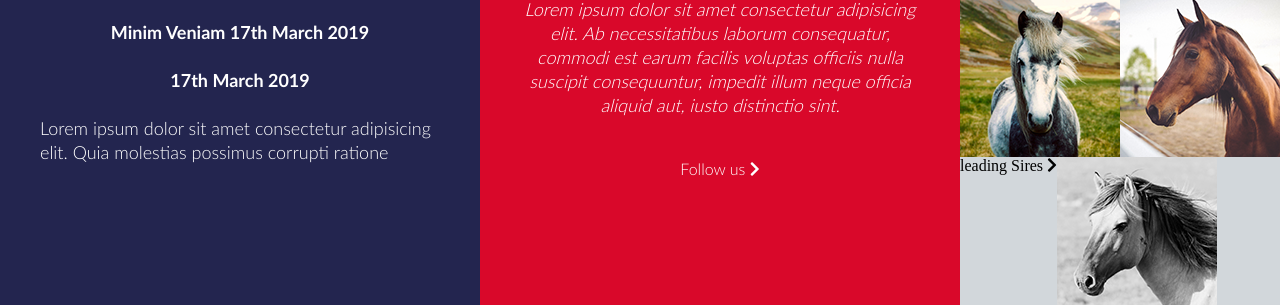
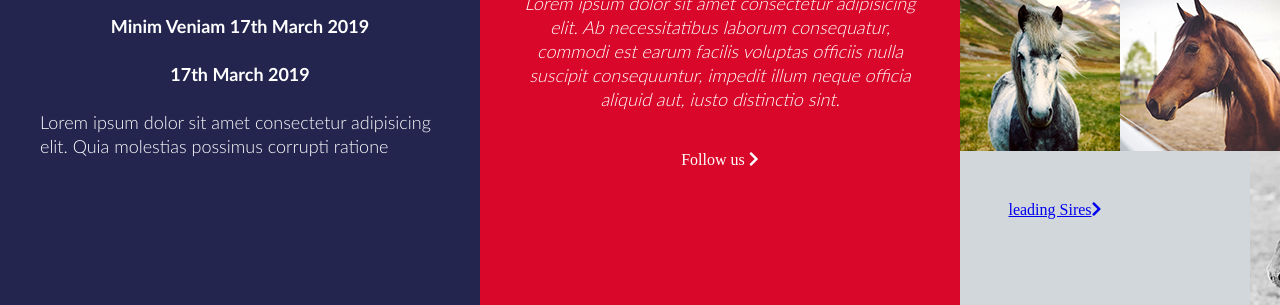
Before and after one commit to miraEbrahim/dm-test, a website: page index.html in a window 1280 px wide. Shown: the part 1563-1868 px from the top of the page. Drawn offline with Linux system fonts and the light colour scheme; files whose address does not match are found by name.

Commit message:
prefinall fixes

```diff
--- a/css/desktop.css
+++ b/css/desktop.css
@@ -1,10 +1,17 @@
 
 /* desktop layout */
 @media screen and (min-width: 768px) {
+  body {
+    margin: 0;
+    padding: 0;
+  }
+  .header{
+    width: 100vw;
+  }
 
   .header__navbar{
     display: flex;
-    justify-content: space-between;
+    justify-content: right;
     align-items: center;
     height: 10vh;
     width: 100vw;
@@ -63,6 +70,7 @@
     display: flex;
   flex-direction: row;
   flex-wrap: nowrap;
+
   }
 
 
--- a/css/gallery.css
+++ b/css/gallery.css
@@ -14,13 +14,17 @@
 height: 160px;
 	object-fit: cover;
   transition: transform 400ms ease-out;
-  /* padding: 0; */
+
 }
+
+
 
 .gallery-image:hover {
 	transform: scale(1.15);
 }
 
-/* .gallery-item-link{
-  width: 67vw;
-} */
+.p-right{
+  padding-right:50px;
+  margin-right: 50px;
+  padding-top: 50px;
+}
--- a/css/heading.css
+++ b/css/heading.css
@@ -91,6 +91,10 @@ font-weight: 300;
 color: #fff;
 }
 
+.link--secondary{
+  font-weight: 300;
+  color: #fff;
+  }
 .fa--primary{
   color: #23254f;
 }
@@ -104,11 +108,12 @@ color: #fff;
   padding-bottom: 20px;
 }
 
-.link {
+.link  a{
 font-size: 16px;
 line-height: 24px;
 font-family: "Lato";
 text-align: right;
+text-decoration: none;
 }
 
 .fa__link{
@@ -134,7 +139,7 @@ text-align: right;
   .fa--social li{
     padding: 5px;
   }
-.link  {
+.link {
   padding: 20px;
 margin: 20px;
 }
--- a/css/style.css
+++ b/css/style.css
@@ -27,6 +27,7 @@ ul{
   background-color: #fff;
   padding:5px 15px ;
   margin: 5px 15px;
+
 }
 
 
--- a/index.html
+++ b/index.html
@@ -127,11 +127,7 @@
             </a>
           </div>
           <!-- card #3 -->
-          <div class="card__content background--secondary">
-
-
-        <div class="gallery">
-
+          <div class="card__content background--secondary gallery">
             <div class="gallery-item">
               <img class="gallery-image" src="/img/horse-galary-1.png" alt="brown horse's head">
             </div>
@@ -155,16 +151,12 @@
             <div class="gallery-item">
               <img class="gallery-image" src="/img/horse-galary-6.png" alt="brown horse's head">
             </div>
-            <div class="gallery-item-link">
-                <a class="gallery-link">leading Sires
-                  <span class="fas fa-1x fa-chevron-right"></span>
-                  </a>
-              </div>
+            <div class="gallery-item p-right">
+                <a href="#" class="link link--primary">leading Sires<i class="fas fa-1x fa-chevron-right"></i>
+                    </a>
+           </div>
             <div class="gallery-item">
                 <img class="gallery-image" src="/img/horse-galary-7.png" alt="grayscale horse">
-            </div>
-
-
             </div>
 
 
```
